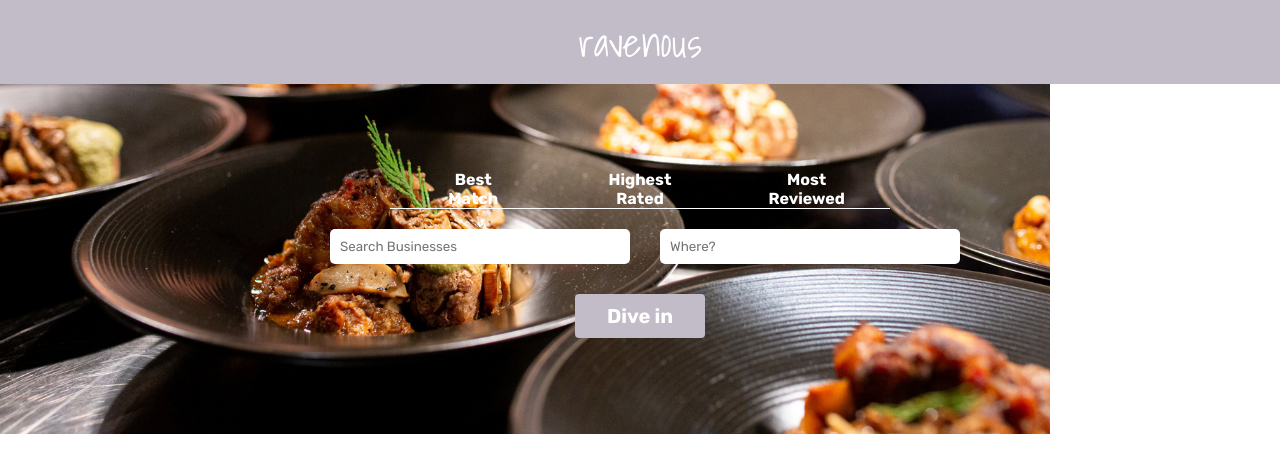
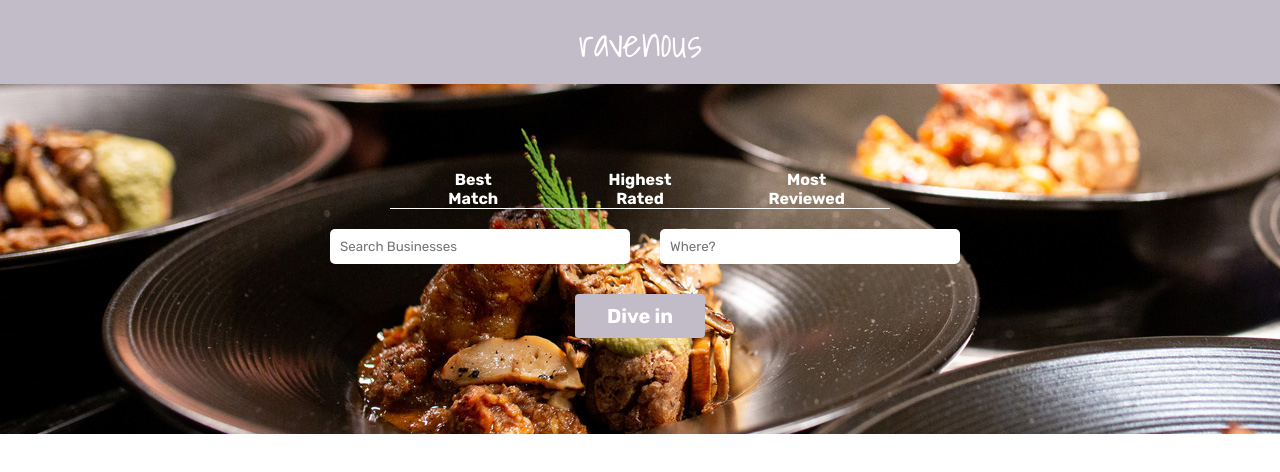
Before and after one commit to camkol/ravenous2, a React (Create React App) app: page / in a window 1280 px wide. Shown: the top 472 px of the page. Built offline with nearby package versions, Linux system fonts and the light colour scheme.

Commit message:
responsive input

```diff
--- a/src/App.css
+++ b/src/App.css
@@ -25,7 +25,7 @@ main {
   font-weight: bold;
   height: 350px;
   background-image: url("eatout-desktop.jpg");
-  background-size: contain;
+  background-size: auto;
   background-repeat: no-repeat;
   width: 100%;
   display: flex;
@@ -169,6 +169,10 @@ main {
   .search {
     height: 300px;
   }
+  .search .searchBar .searchBarFields input {
+    width: 200px;
+    margin: 20px auto;
+  }
 }
 @media screen and (min-width: 1440px) {
   .search {
--- a/src/App.scss
+++ b/src/App.scss
@@ -30,7 +30,7 @@ main {
   font-weight: bold;
   height: 350px;
   background-image: url("eatout-desktop.jpg");
-  background-size: contain;
+  background-size: auto;
   background-repeat: no-repeat;
   width: 100%;
   display: flex;
@@ -182,6 +182,14 @@ main {
 @media screen and (max-width: 768px) {
   .search {
     height: 300px;
+    .searchBar {
+      .searchBarFields {
+        input {
+          width: 200px;
+          margin: 20px auto;
+        }
+      }
+    }
   }
 }
 @media screen and (min-width: 1440px) {
```
Also changed, not shown: 1 other file (tests, documents, lock files or other folders).
